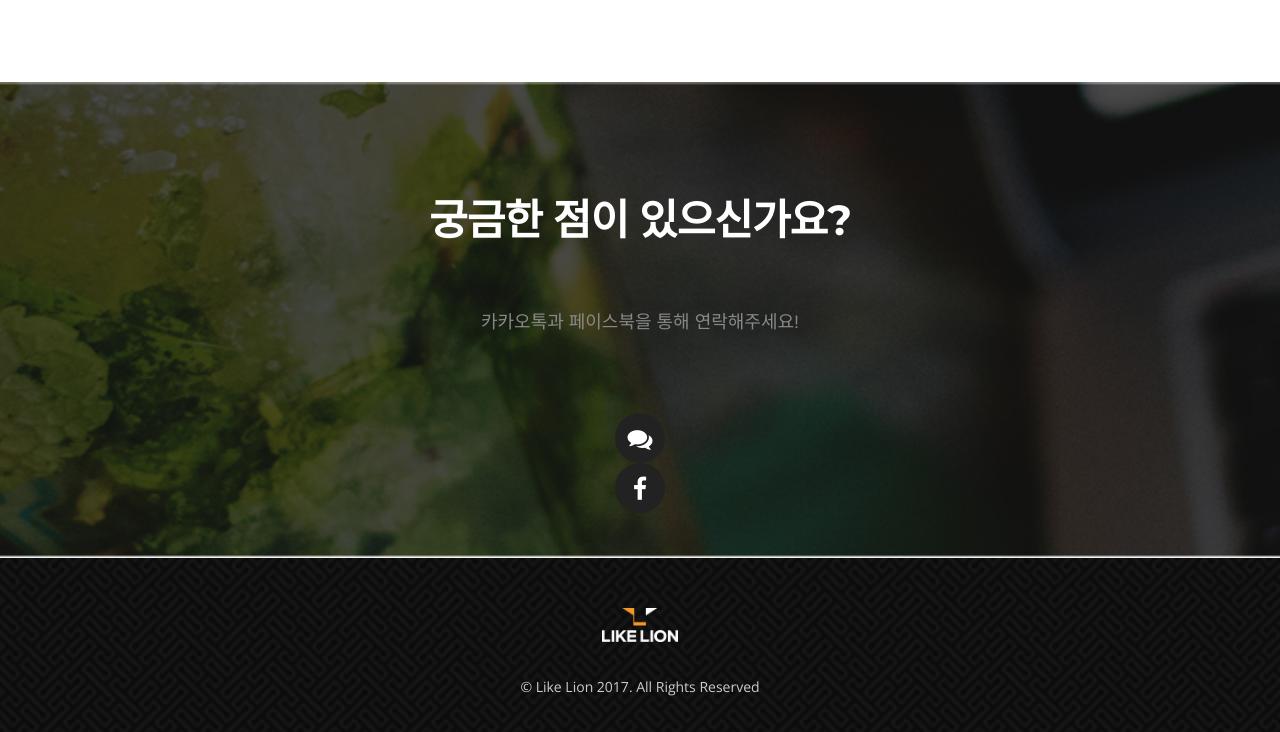
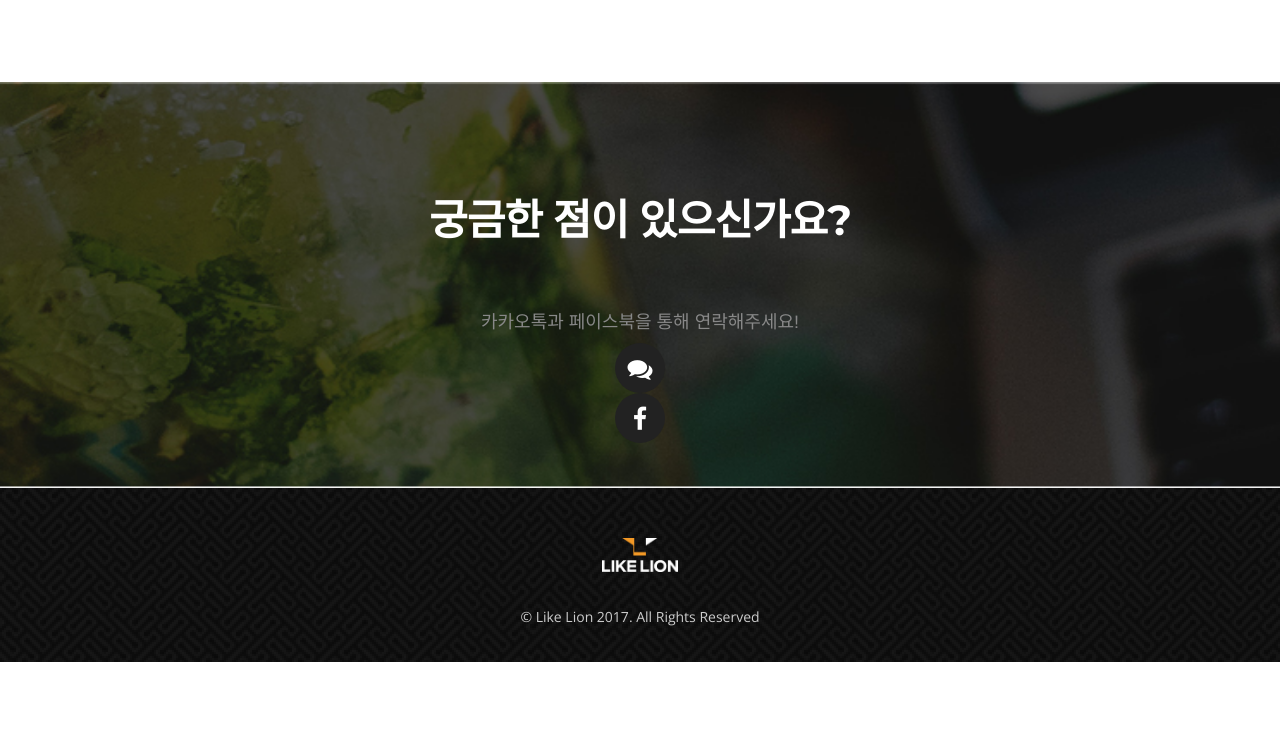
Before and after one commit to knulikelion/knulikelion.github.io, a plain HTML site: page index.html in a window 1280 px wide. Shown: the part 3568-4300 px from the top of the page. After the commit the page ends 4230 px from the top, so only its background shows below. Drawn offline with nearby package versions, Linux system fonts and the light colour scheme; some packages are replaced by stand-ins of ours; a script that the page names is missing.

Commit message:
footer fix5

```diff
--- a/index.html
+++ b/index.html
@@ -375,13 +375,9 @@ google.maps.event.addListener(marker, 'click', function() {
                 <ul class="social-link">
                     <h2>궁금한 점이 있으신가요?</h2>
                     <h4>카카오톡과 페이스북을 통해 연락해주세요!</h4>
+                    <div class="comment"><a href="http://plus.kakao.com/home/@멋쟁이사자처럼경북대학교" target="_blank"><i class="fa fa-comments" aria-hidden="true"></i></a></div>
+                    <div class="facebook"><a href="https://www.facebook.com/likelionKNU" target="_blank"><i class="fa-facebook"></i></a></div>
                 </ul>
-                <div class="social-link">
-                    <div>
-                        <a href="http://plus.kakao.com/home/@멋쟁이사자처럼경북대학교" target="_blank"><i class="fa fa-comments" aria-hidden="true"></i></a>
-                        <a href="https://www.facebook.com/likelionKNU" target="_blank"><i class="fa-facebook"></i></a>
-                    </div>
-                </div>
             </div>
         </div>
     </div>
```
